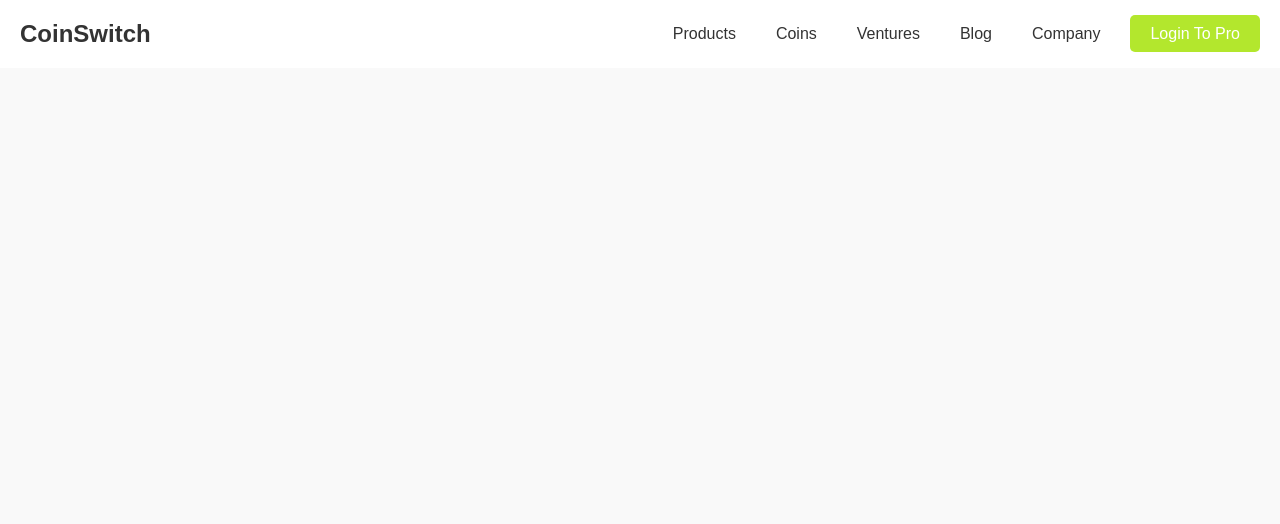
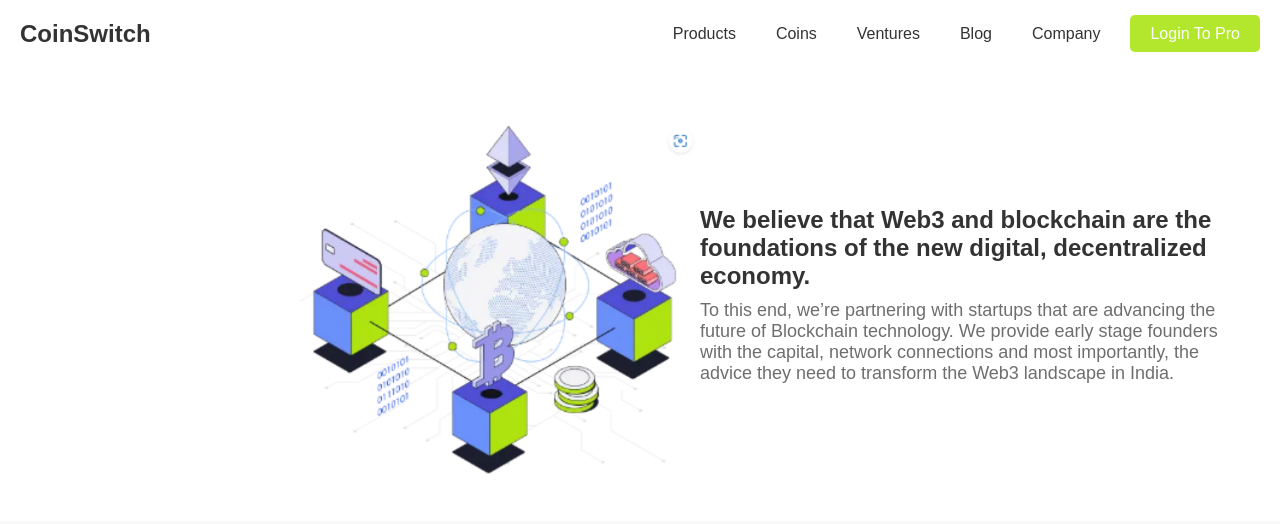
Before and after one commit to siditsrivastava21/assignment06_part4, a plain HTML site: page index.html in a window 1280 px wide. Drawn offline with Linux system fonts and the light colour scheme.

Commit message:
2ndCommit

```diff
--- a/index.html
+++ b/index.html
@@ -131,5 +131,24 @@
         </ul>
       </nav>
     </header>
+
+    <section class="hero-section">
+      <div class="hero-image">
+        <img src="./image/main_image.png" alt="Blockchain Graphic" />
+      </div>
+      <div class="hero-content">
+        <h2>
+          We believe that Web3 and blockchain are the foundations of the new
+          digital, decentralized economy.
+        </h2>
+        <p>
+          To this end, we’re partnering with startups that are advancing the
+          future of Blockchain technology. We provide early stage founders with
+          the capital, network connections and most importantly, the advice they
+          need to transform the Web3 landscape in India.
+        </p>
+      </div>
+    </section>
+
   </body>
 </html>
```
